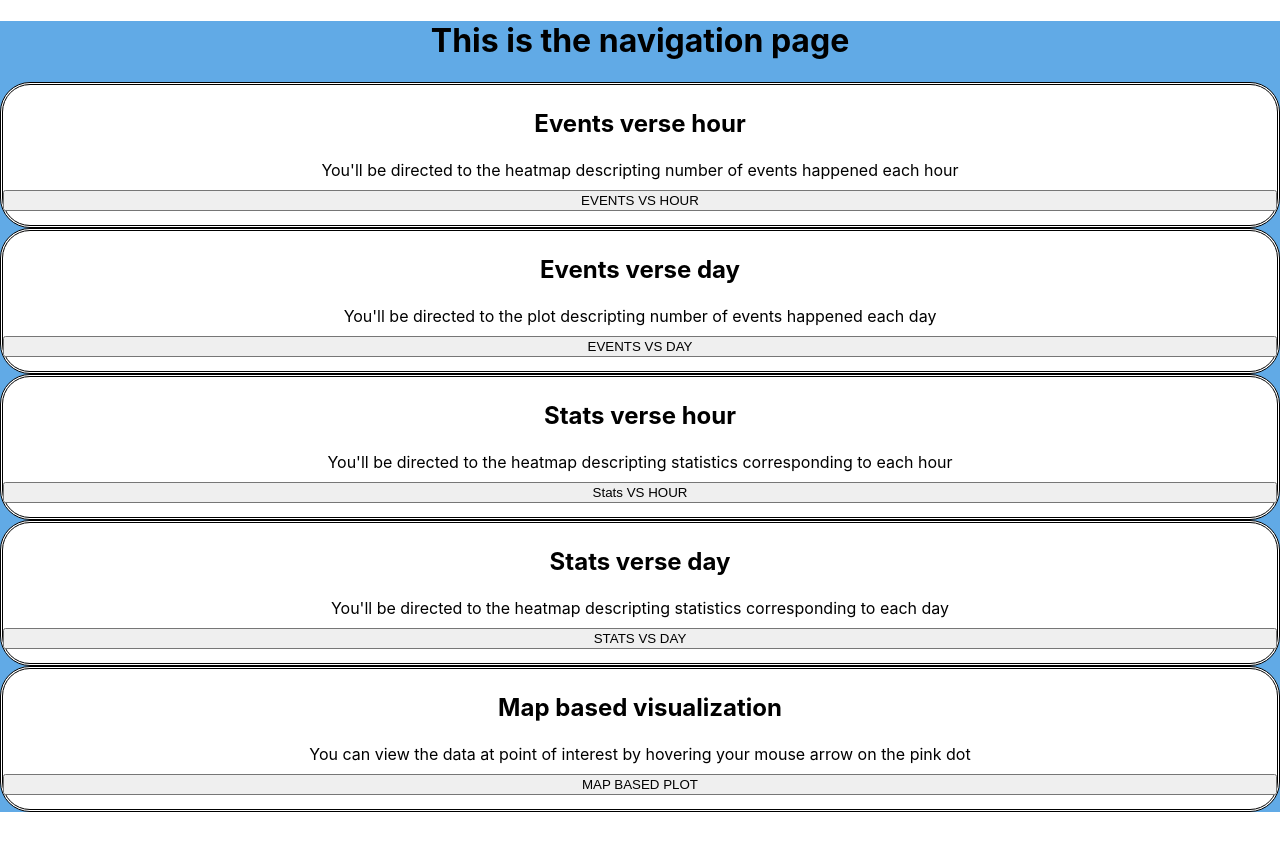
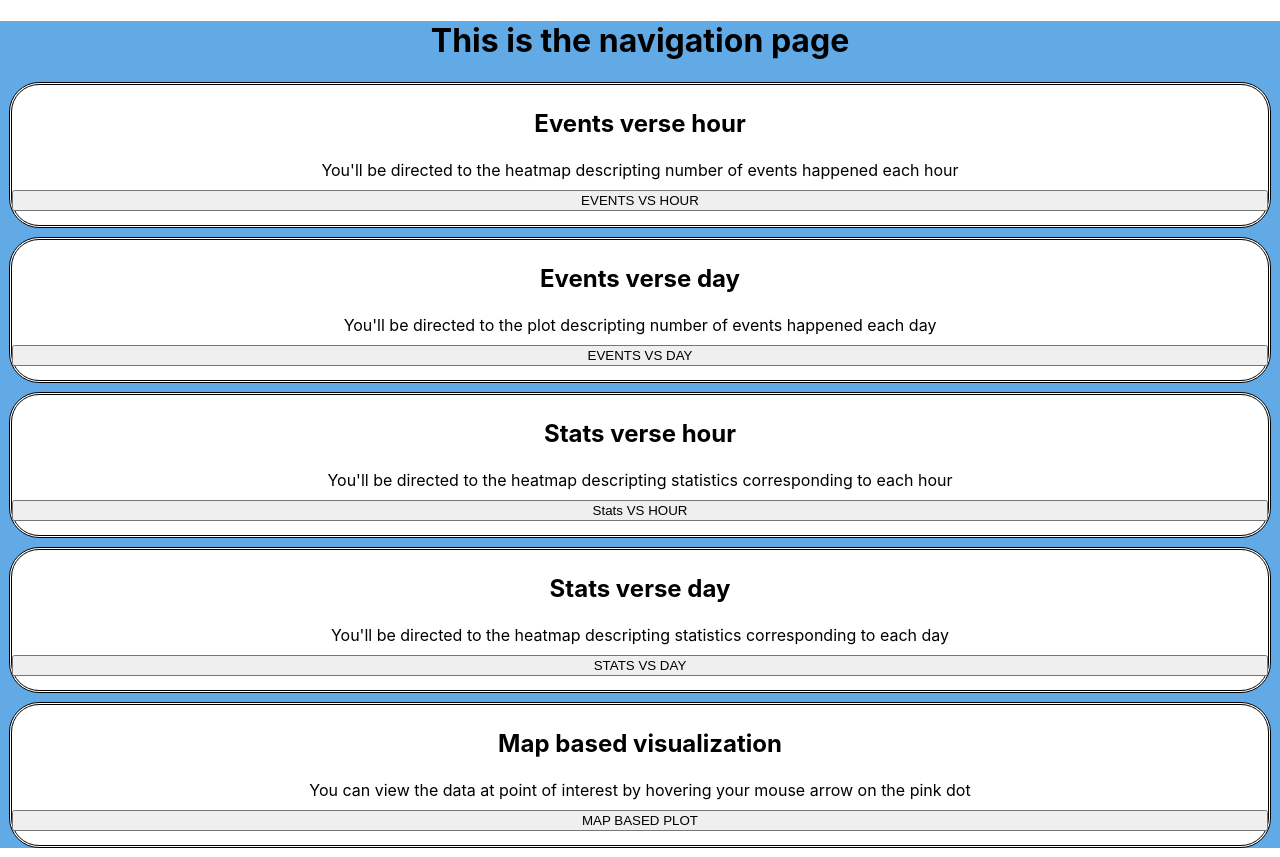
Before and after one commit to michaelliu118/DataVisulizationFrontEnd, a React (Create React App) app: page / in a window 1280 px wide. Before the commit the page ends 812 px from the top, so only its background shows below. Built offline with nearby package versions, Linux system fonts and the light colour scheme.

Commit message:
Update App.css

```diff
--- a/src/App.css
+++ b/src/App.css
@@ -7,10 +7,11 @@
 .ButtonForApp{
   height: 140px;
   border: 4 px solid black;
-  width: 400 px;
+  width: 300 px;
   border-radius: 30px;
   background: white;
   border-style: double;
+  margin:9px;
   line-height: 0.5;
   justify-content: center;
   alignItems: center;
```
